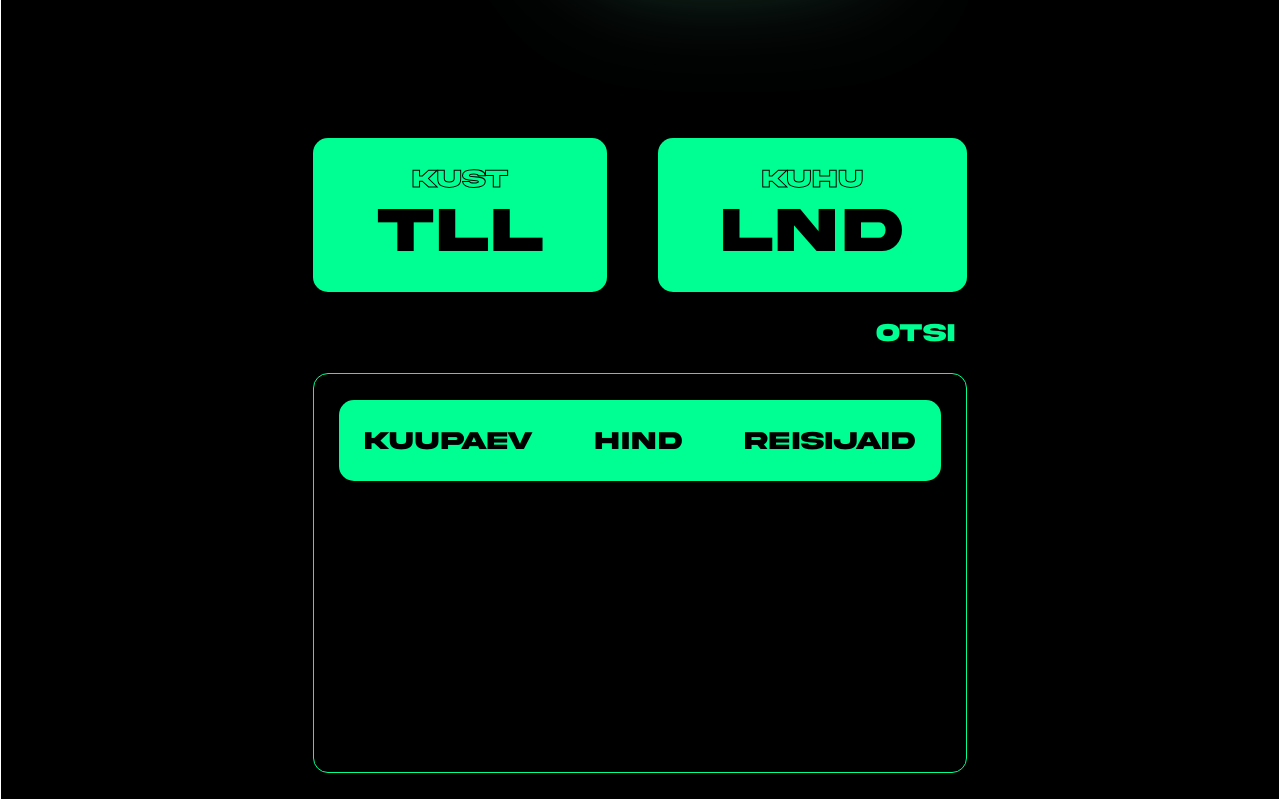
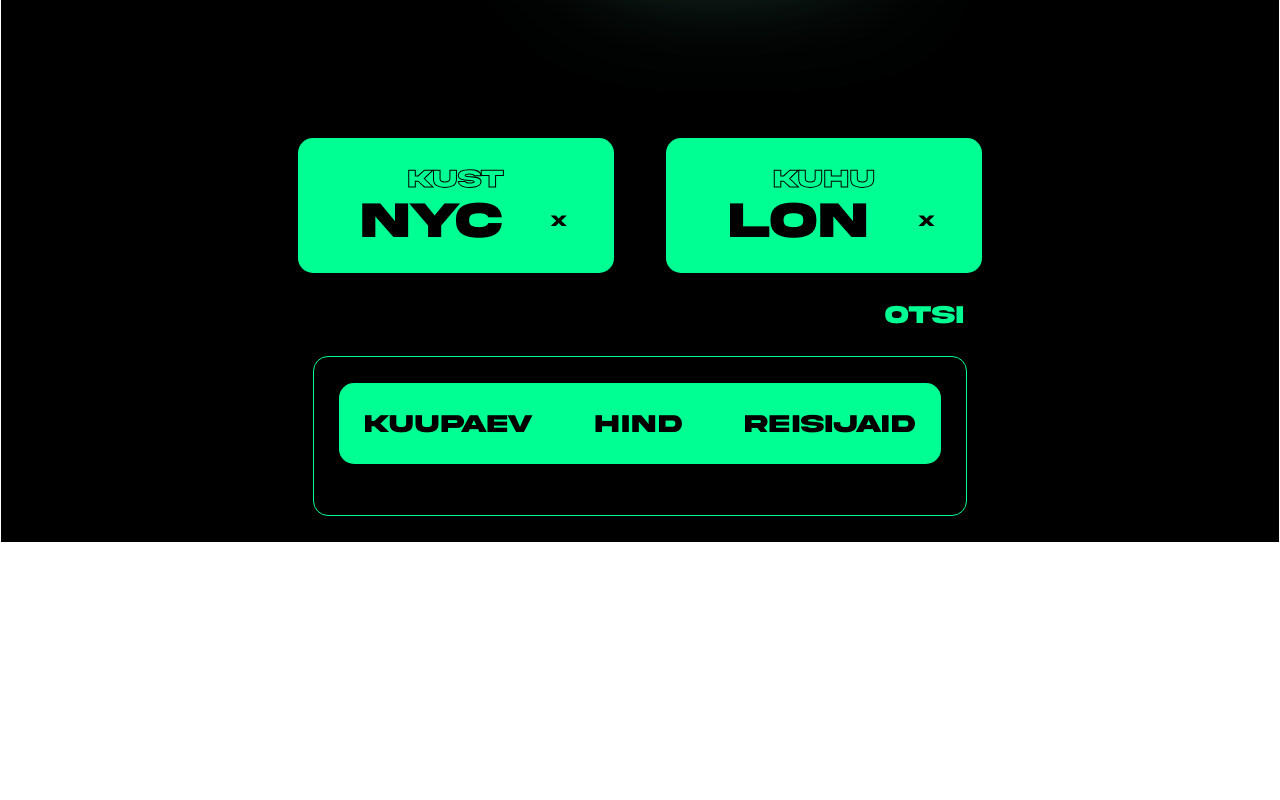
Before and after one commit to alexandravoit/LENNUPLANEERIJA, a Vue app in the folder src/frontend/: page / in a window 1280 px wide. Shown: the part 776-1576 px from the top of the page. After the commit the page ends 1322 px from the top, so only its background shows below. Built offline with nearby package versions, Linux system fonts and the light colour scheme.

Commit message:
Backend + Frontend arendus: Backend formatting parandus ja frontend disain

```diff
--- a/src/frontend/src/components/FlightSearch.vue
+++ b/src/frontend/src/components/FlightSearch.vue
@@ -2,18 +2,32 @@
   <div class="container">
 
     <div class="destination">
+
       <div class="selection">
         <p class="details">KUST</p>
-        <p class="main">TLL</p>
+        <div class="dropdown">
+          <select v-model="from">
+            <option v-for="destination in destinations" :key="destination.code" :value="destination.code">
+              {{ destination.code }}
+            </option>
+          </select>
+        </div>
       </div>
 
       <div class="selection">
         <p class="details">KUHU</p>
-        <p class="main">LND</p>
-      </div>
+        <div class="dropdown">
+          <select v-model="to">
+            <option v-for="destination in destinations" :key="destination.code" :value="destination.code">
+              {{ destination.code }}
+            </option>
+          </select>
+        </div>
+
     </div>
+  </div>
 
-    <p class="otsi">OTSI</p>
+    <button @click="searchFlights" class="otsi">OTSI</button>
 
     <div class="search">
 
@@ -23,27 +37,73 @@
         <p>REISIJAID</p>
       </div>
 
+      <div class="flight-results" v-if="flights.length > 0">
+        <table>
+          <thead>
+          <tr>
+            <th>LENNUFIRMA</th>
+            <th>VALJUMINE</th>
+            <th>SAABUMINE</th>
+            <th>HIND (€)</th>
+            <th>PIKKUS (MIN)</th>
+          </tr>
+          </thead>
+          <tbody>
+          <tr v-for="flight in flights" :key="flight.departure + flight.arrival">
+            <td>{{ flight.airline }}</td>
+            <td>{{ flight.departure }}</td>
+            <td>{{ flight.arrival }}</td>
+            <td>{{ flight.price }}</td>
+            <td>{{ flight.duration }}</td>
+          </tr>
+          </tbody>
+        </table>
+      </div>
+
     </div>
 
   </div>
 </template>
 
 <script>
+import axios from "axios";
+
 export default {
   data() {
     return {
-      from: "TLL",
-      to: "LND",
+      from: "NYC",
+      to: "LON",
       flights: [],
+      error: "",
+      destinations: [
+        { code: "LON" },
+        { code: "NYC" },
+        { code: "TAL" },
+        { code: "HEL" },
+        { code: "AMS" },
+      ],
     };
   },
   methods: {
-    searchFlights() {
-      // Placeholder data – Replace with API call
-      this.flights = [
-        { id: 1, date: "2025-03-25", price: 120, passengers: 1 },
-        { id: 2, date: "2025-03-26", price: 150, passengers: 2 },
-      ];
+    async searchFlights() {
+      this.error = "";
+
+      try {
+
+        const response = await axios.get("http://localhost:8081/api/flights", {
+          params: {
+            originSkyId: this.from,
+            destinationSkyId: this.to,
+          },
+        });
+
+        console.log(response.data);
+        this.flights = response.data;
+
+      } catch (err) {
+        this.error = "Failed to fetch flights. Please try again later.";
+        console.error("API Error:", err);
+      }
     },
   },
 };
@@ -79,24 +139,28 @@ export default {
     font-size: 2vw;
   }
 
-  .main {
-    color: black;
-    font-size: 5vw;
-  }
 
   .otsi {
+    border: none;
+    background: none;
     color: #00FF92;
     font-size: 2vw;
     margin-right: 3vw;
     align-self: flex-end;
   }
 
+  .otsi:hover {
+    color: white;
+  }
+
   .search {
+    display: flex;
+    flex-direction: column;
+    align-items: center;
     margin: 2vw;
     padding: 2vw;
     border: #00FF92 1px solid;
     border-radius: 15px;
-    height: 50vh;
   }
 
   .parameters {
@@ -109,10 +173,72 @@ export default {
     background-color: #00FF92;
     border-radius: 15px;
     width: 47vw;
+    margin-bottom: 2vw;
   }
 
   .parameters p {
     color: black;
   }
 
+  /* Kasutasin ChatGPT'd dropdown menüüde stylinguks */
+
+  .dropdown {
+    position: relative;
+  }
+
+  .dropdown select {
+    appearance: none;
+    -webkit-appearance: none;
+    -moz-appearance: none;
+    background-color: transparent;
+    border: none;
+    color: black;
+    font-weight: bold;
+    cursor: pointer;
+    padding-right: 2vw;
+    font-size: 4vw;
+  }
+
+  .dropdown::after {
+    content: "X";
+    position: absolute;
+    top: 50%;
+    transform: translateY(-50%);
+    pointer-events: none;
+    color: black;
+  }
+
+  .flight-results {
+    display: flex;
+    flex-direction: column;
+    font-size: 1vw;
+  }
+
+  .flight-results table {
+    border-collapse: collapse;
+    margin-top: 1vw;
+  }
+
+  .flight-results th,
+  .flight-results td {
+    padding: 1vw;
+    text-align: center;
+    color: #00ff92;
+    font-family: Arial, Helvetica, sans-serif;
+  }
+
+  .flight-results th {
+    background-color: #00ff92;
+    color: black;
+  }
+
+  .flight-results tr:hover {
+    background-color: #00ff92;
+  }
+
+  .flight-results tr:hover td {
+    color: black;
+  }
+
+
 </style>
```
Also changed, not shown: 1 other file (tests, documents, lock files or other folders).
